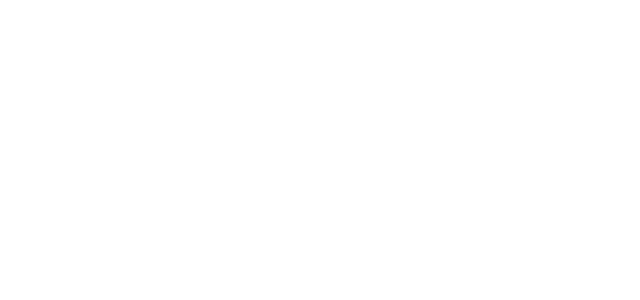
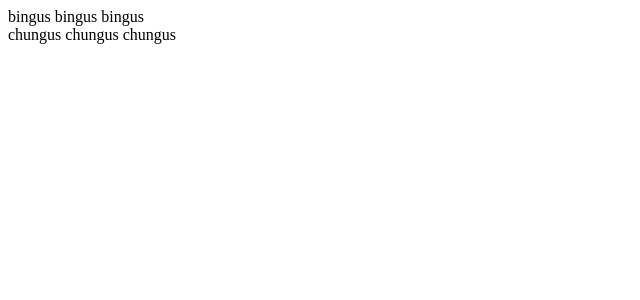
Before and after one commit to evgeniyp92/angular-learning, an Angular app in the folder comps-no-standalone/: page / in a window 1280 px wide. Shown: the top 300 px of the page, without its empty margins (0-640 px from the left). Built offline with nearby package versions, Linux system fonts and the light colour scheme.

Commit message:
add comments about routing in non-standalone

```diff
--- a/comps-no-standalone/src/app/app-routing.module.ts
+++ b/comps-no-standalone/src/app/app-routing.module.ts
@@ -5,6 +5,6 @@ const routes: Routes = [];
 
 @NgModule({
   imports: [RouterModule.forRoot(routes)],
-  exports: [RouterModule]
+  exports: [RouterModule],
 })
-export class AppRoutingModule { }
+export class AppRoutingModule {}
--- a/comps-no-standalone/src/app/app.component.html
+++ b/comps-no-standalone/src/app/app.component.html
@@ -1 +1,4 @@
+<div>bingus bingus bingus</div>
+<!-- route content gets displayed in the router outlet tag -->
 <router-outlet></router-outlet>
+<div>chungus chungus chungus</div>
--- a/comps-no-standalone/src/app/collections/collections-routing.module.ts
+++ b/comps-no-standalone/src/app/collections/collections-routing.module.ts
@@ -1,3 +1,4 @@
+// these routers have their routes read by the core app module
 import { NgModule } from '@angular/core';
 import { RouterModule, Routes } from '@angular/router';
 import { CollectionsHomeComponent } from './collections-home/collections-home.component';
```
